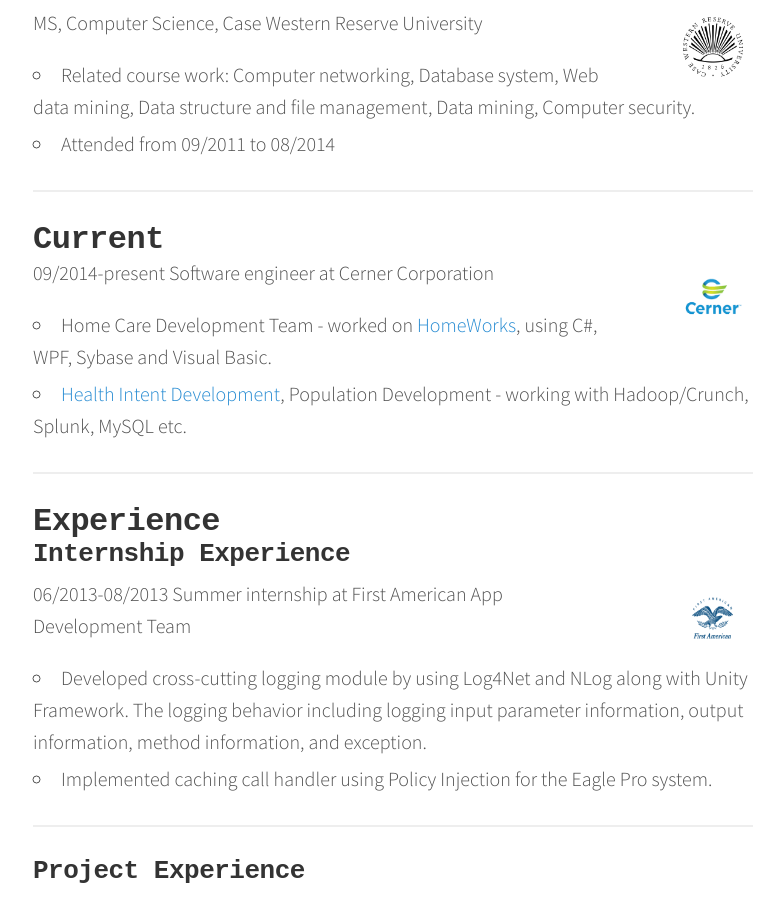
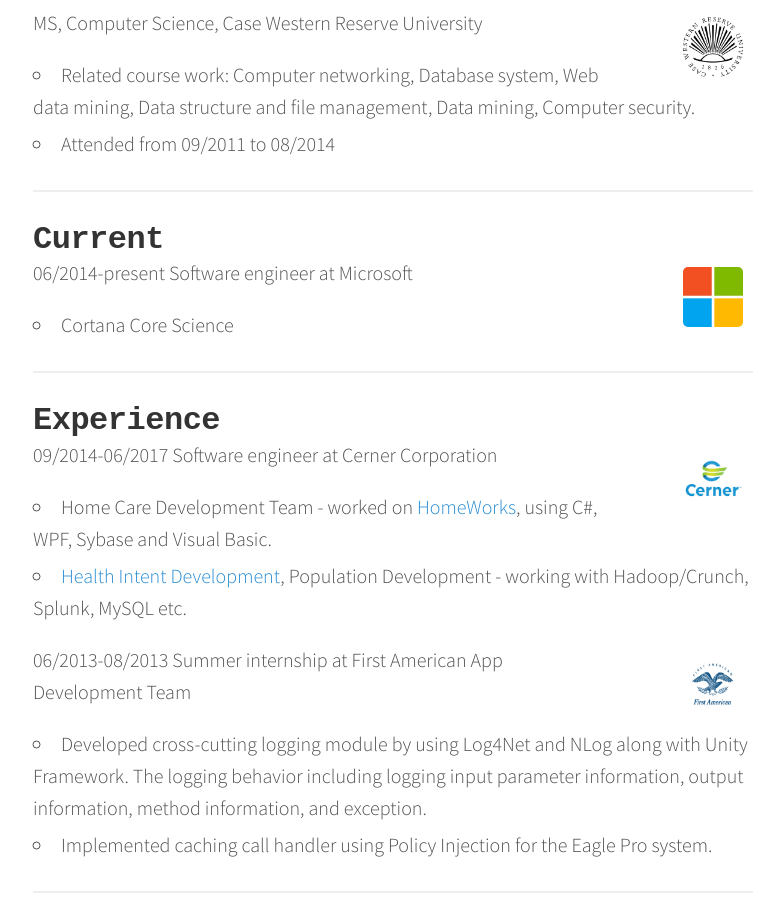
Before and after one commit to ilikeeatingrice/ilikeeatingrice.github.io, a Jekyll site: the page built from about.html, in a window 1280 px wide and 900 px high, scrolled down 685 px. Shown: the whole window, without its empty margins (247-1031 px from the left). Built offline with Jekyll 4.4.1, drawn with Linux system fonts in a browser that asks for light colours; nearby versions of some CDN libraries.

Commit message:
update working experience

```diff
--- a/about.html
+++ b/about.html
@@ -36,16 +36,22 @@
     <hr size=1>
     <h2 id="exp">Current</h2>
     <div id = "work">
+      <img class="logo" id ="microsoft" name = "microsoft" src="/static/microsoft.jpg">
+      <p>06/2014-present Software engineer at Microsoft</p>
+      <ul>
+        <li>Cortana Core Science</li>
+      </ul>
+    </div>
+    <hr size=1>
+    <h2 id="exp">Experience</h2>
+    <div id = "work">
       <img class="logo" id ="cerner" name = "cernerlogo" src="/static/cernerlogo.png">
-      <p>09/2014-present Software engineer at Cerner Corporation</p>
+      <p>09/2014-06/2017 Software engineer at Cerner Corporation</p>
       <ul>
         <li>Home Care Development Team - worked on <a href="https://www.cerner.com/solutions/home-community-care">HomeWorks</a>, using C#, WPF, Sybase and Visual Basic.</li>
         <li><a href="https://www.cerner.com/solutions/population-health-management">Health Intent Development</a>, Population Development - working with Hadoop/Crunch, Splunk, MySQL etc.</li>
       </ul>
     </div>
-    <hr size=1>
-    <h2 id="exp">Experience</h2>
-    <h3>Internship Experience</h3>
     <div id = "intern">
       <img class="logo" id ="intern" name = "internlogo" src="/static/FALogo_FA_Vert-rgb.png">
       <p>06/2013-08/2013 Summer internship at First American App Development Team</p>
```
Also changed, not shown: static/microsoft.jpg (added).
